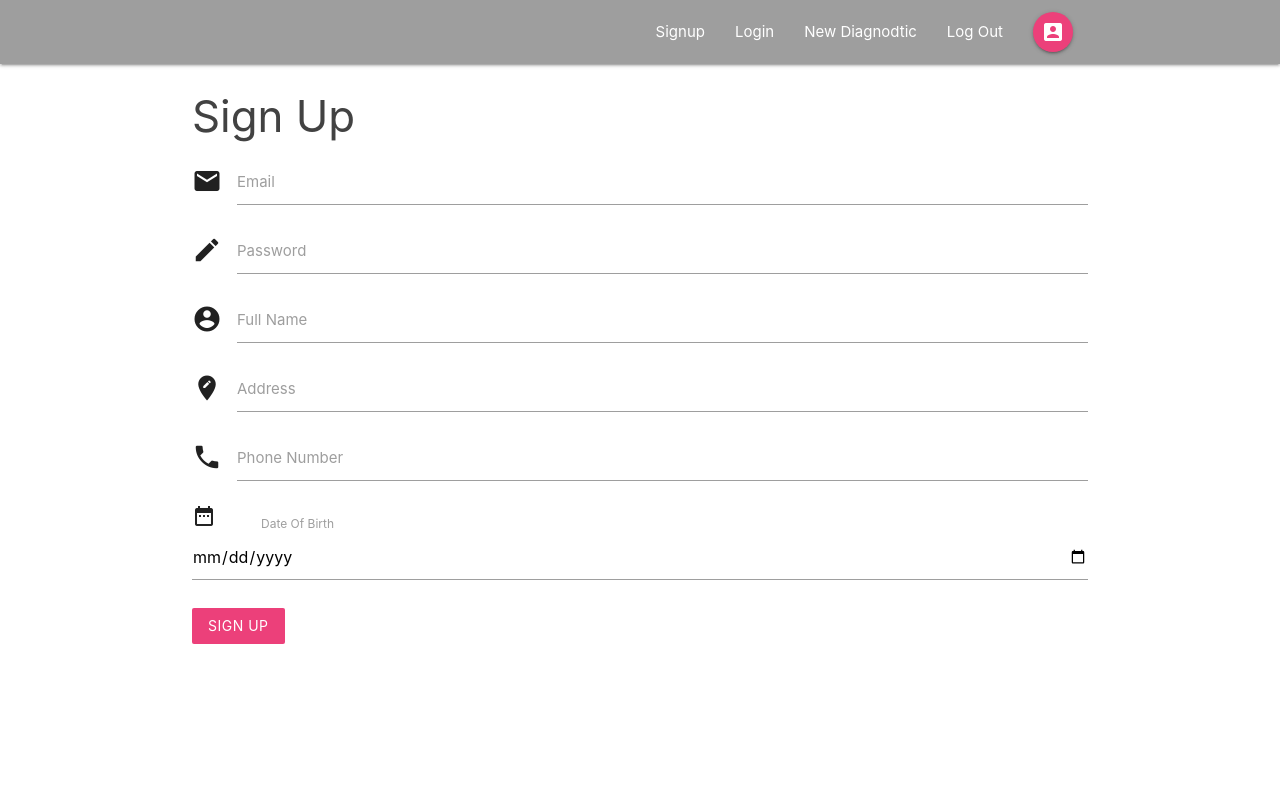
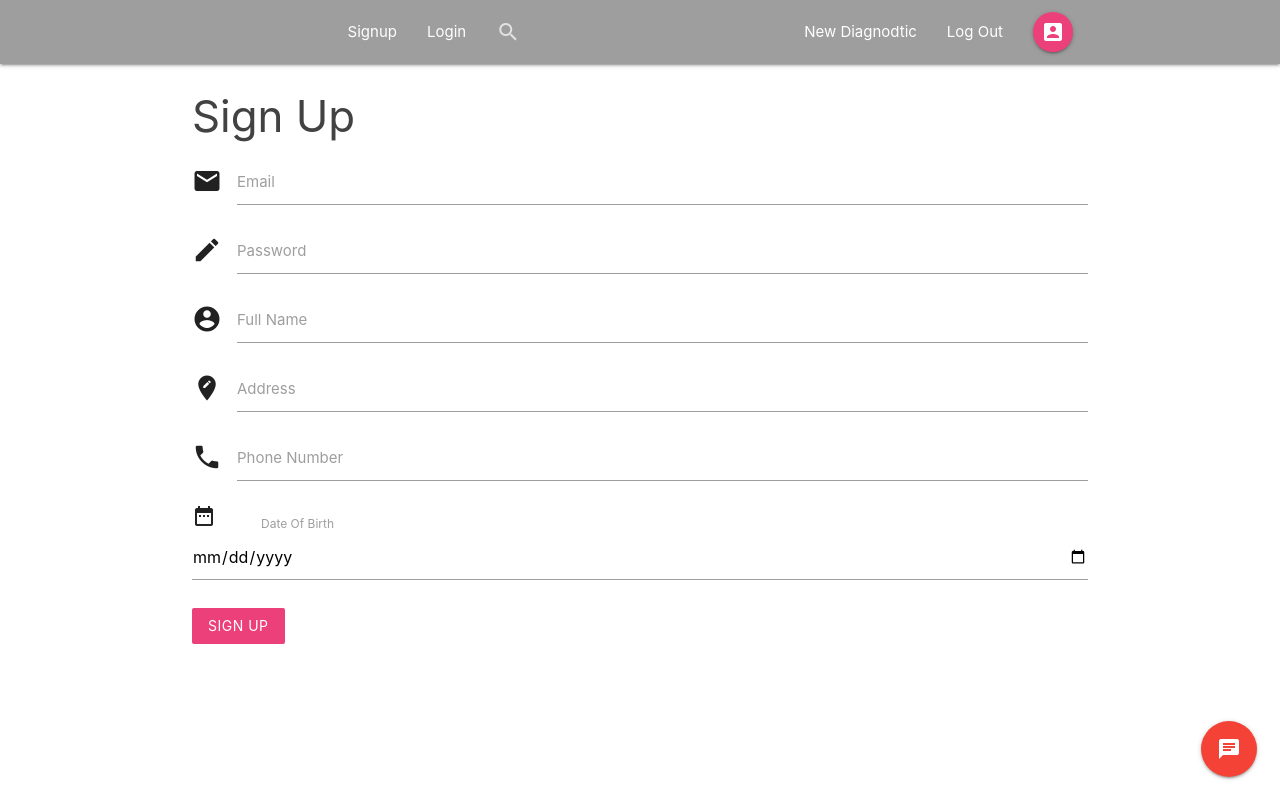
Before and after one commit to zeineb97/three-d-eye, a React (Create React App) app: page /signup in a window 1280 px wide. Built offline with nearby package versions, Linux system fonts and the light colour scheme.

Commit message:
some changes

```diff
--- a/src/App.js
+++ b/src/App.js
@@ -6,7 +6,7 @@ import SignIn from './components/auth/SignIn'
 import SignUp from './components/auth/SignUp'
 import GlassesDetails from './components/Glasses/GlassesDetails'
 import Diagnostic from './components/dashboard/Diagnostic'
-
+import MessageButton from './components/chat/MessageButton'
 
 class App extends Component {
   render() {
@@ -14,6 +14,7 @@ class App extends Component {
       <BrowserRouter>
         <div className="App">
           <Navbar />
+          <MessageButton />
           <Switch>
             <Route exact path='/'component={Dashboard} />
             <Route path='/glasses/:id' component={GlassesDetails} />
--- a/src/components/auth/SignUp.js
+++ b/src/components/auth/SignUp.js
@@ -59,6 +59,9 @@ class SignUp extends Component {
           <div className="input-field">
             <button className="btn pink lighten-1 z-depth-0">Sign Up</button>
           </div>
+          <div class="preloader-wrapper big active">
+
+  </div>
         </form>
       </div>
     )
--- /dev/null
+++ b/src/components/chat/MessageButton.js
@@ -0,0 +1,31 @@
+import React, { Component } from 'react'
+
+class MessageButton extends Component {
+  render() {
+  /*document.addEventListener('DOMContentLoaded', function() {
+    var elems = document.querySelectorAll('.fixed-action-btn');
+    var instances =M.FloatingActionButton.init(elems, {
+      direction: 'left'
+    });
+  });
+  */
+  return (
+
+    <div class="fixed-action-btn">
+  <a class="btn-floating btn-large red" href="false">
+    <i class="large material-icons">chat</i>
+  </a>
+  <ul>
+
+    <li><a class="btn-floating green" href="false"><i class="material-icons">add_circle_outline</i></a></li>
+    <li><a class="btn-floating blue" href="false"><i class="material-icons">drafts</i></a></li>
+
+  </ul>
+</div>
+
+
+  )
+
+ }
+}
+ export default MessageButton
--- a/src/components/layout/SignedInLinks.js
+++ b/src/components/layout/SignedInLinks.js
@@ -5,8 +5,20 @@ const SignedInLinks = () => {
   return (
     <div>
       <ul className="right">
+       <li>
+         <div class="nav-wrapper">
+         <form>
+          <div class="input-field">
+            <input id="search" type="search" required/>
+            <label class="label-icon" for="search"><i class="material-icons">search</i></label>
+            <i class="material-icons">close</i>
+          </div>
+         </form>
+        </div>
+        </li>
         <li><NavLink to='/diagnostic'>New Diagnodtic</NavLink></li>
         <li><NavLink to='/'>Log Out</NavLink></li>
+
         <li>
           <NavLink to='/' className="btn btn-floating pink lighten-1">
           <i className="large material-icons"> account_box </i>
@@ -14,6 +26,7 @@ const SignedInLinks = () => {
         </li>
       </ul>
     </div>
+
   )
 }
 
```
Also changed, not shown: src/components/chat/MessageWindow.js (added).
